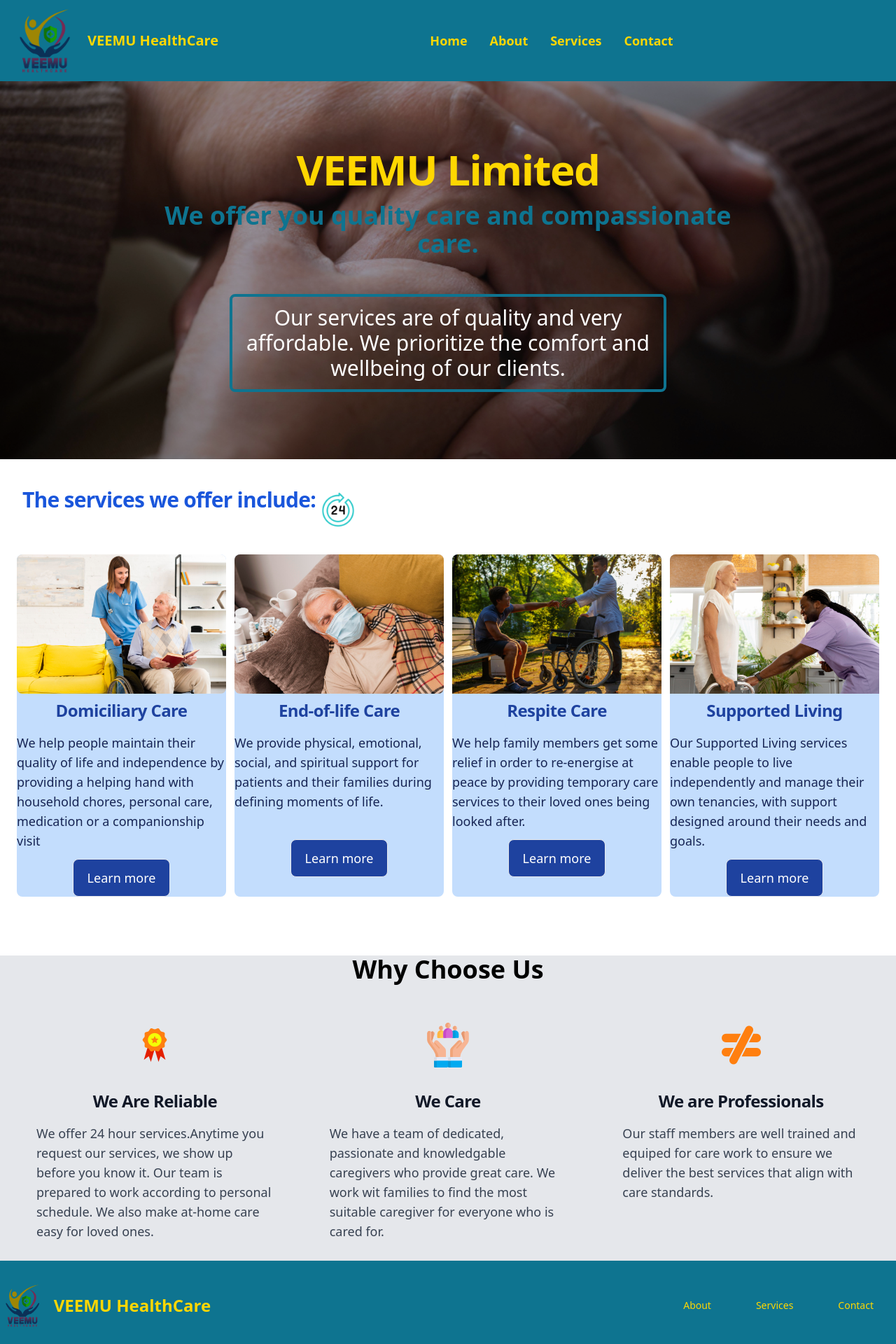
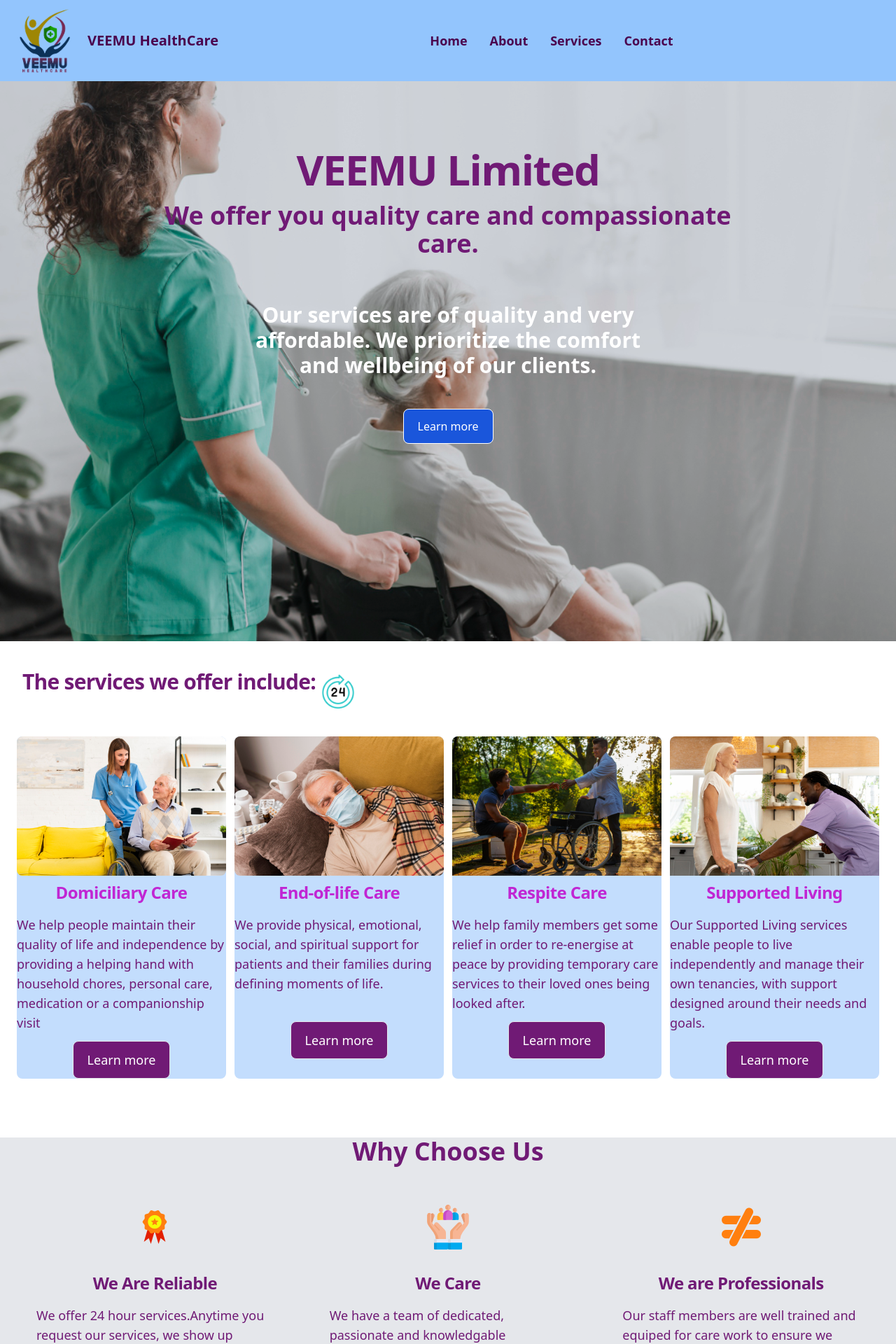
Before and after one commit to rufaro-13/veemu, a React (Create React App) app: page / in a window 1280 px wide. Shown: the top 1920 px of the page at 70% size. Built offline with nearby package versions, Linux system fonts and the light colour scheme.

Commit message:
About page

```diff
--- a/src/components/Footer.js
+++ b/src/components/Footer.js
@@ -13,7 +13,7 @@
 <div className='bg-gray-200'>
     <div className="sm:item-center bg-gray-200 sm:justify-center text-center ">
 
-        <h1 className='sm:tetx-2xl md:text-4xl font-bold '>Why Choose Us</h1>
+        <h1 className='sm:tetx-2xl md:text-4xl text-fuchsia-900 font-bold '>Why Choose Us</h1>
     </div>
 
     <div className='lg:flex grid  lg:grid-cols-3 lg:gap-4 m-auto md:grid-cols-2 md:gap-x-2 grid-col-1 pt-8 px-2 md:px-5 '>
@@ -21,12 +21,12 @@
           <div className="lg:px-8 px-4 col-span-1 lg:w-full md:w-1/2 sm:items-center sm:justify-center">
             <center><img src={excellent} alt='excellence'  class=" sm:items-center sm:justify-center mx-1
             my-6"/>
-            <h5 className="md:text-2xl text-lg font-bold tracking-tight text-gray-900 dark:text-white pt-2">
+            <h5 className="md:text-2xl text-lg font-bold tracking-tight text-fuchsia-900 dark:text-white pt-2">
                 <p>
                 We Are Reliable
                 </p>
             </h5></center>
-            <p className="font-normal text-sm md:text-lg text-gray-700 dark:text-gray-400 pt-4">
+            <p className="font-normal text-sm md:text-lg text-fuchsia-900 dark:text-gray-400 pt-4">
                 <p class='text-left'>
 
                 We offer 24 hour services.Anytime you request our services, we show up before you know it.
@@ -40,12 +40,12 @@
 
           <div className="lg:px-8 px-4 col-span-1 lg:w-full md:w-1/2 sm:items-center sm:justify-center">
             <center><img src={amazing} alt='excellence'  class=" sm:items-center sm:justify-center mx-1   my-6"/>
-            <h5 className="md:text-2xl text-lg font-bold tracking-tight text-gray-900 dark:text-white pt-2">
+            <h5 className="md:text-2xl text-lg font-bold tracking-tight text-fuchsia-900 dark:text-white pt-2">
                 <p>
                 We Care
                 </p>
             </h5></center>
-            <p className="font-normal text-sm md:text-lg text-gray-700 dark:text-gray-400 pt-4">
+            <p className="font-normal text-sm md:text-lg text-fuchsia-900 dark:text-gray-400 pt-4">
                 <p class='text-left'>
                 We have a team of dedicated, passionate and knowledgable caregivers who provide great care. We work wit families to find the most suitable caregiver
                 for everyone who is cared for.<br/><br/>
@@ -57,12 +57,12 @@
 
           <div className="lg:px-8 px-4 col-span-1 lg:w-full md:w-1/2 sm:items-center sm:justify-center">
             <center><img src={equal} alt='excellence'  class=" sm:items-center sm:justify-center mx-1   my-6"/>
-            <h5 className="md:text-2xl text-lg font-bold tracking-tight text-gray-900 dark:text-white pt-2">
+            <h5 className="md:text-2xl text-lg font-bold tracking-tight text-fuchsia-900 dark:text-white pt-2">
                 <p>
                 We are Professionals
                 </p>
             </h5></center>
-            <p className="font-normal text-sm md:text-lg text-gray-700 dark:text-gray-400 pt-4">
+            <p className="font-normal text-sm md:text-lg text-fuchsia-900 dark:text-gray-400 pt-4">
                 <p class='text-left'>
                     Our staff members are well trained and equiped for care work to ensure we deliver the best services
                     that align with care standards.
@@ -83,31 +83,31 @@
         <div class="sm:flex sm:items-center sm:justify-between">
             <a href="https://continuedhealthcare.com/" class="flex items-center mb-4 sm:mb-0">
                 <img src={logo} class="h-8 md:h-16 mr-3" alt="VEEMU Logo" />
-                <span class="self-center text-yellowtheme md:text-2xl text-1xl font-semibold whitespace-nowrap dark:text-white">VEEMU HealthCare</span>
+                <span class="self-center text-fuchsia-900 md:text-2xl text-1xl font-semibold whitespace-nowrap dark:text-white">VEEMU HealthCare</span>
             </a>
             <ul class="flex flex-wrap text-lg text-sm items-center mb-6 text-base font-medium text-white sm:mb-0 dark:text-gray-400">
-                <Link to="/about" className='text-yellowtheme md:px-8 px-4'>
+                <Link to="/about" className='text-fuchsia-900 md:px-8 px-4'>
                     About
                 </Link>
-                <Link to="/services" className='text-yellowtheme md:px-8 px-4'>
+                <Link to="/services" className='text-fuchsia-900 md:px-8 px-4'>
                     Services
                 </Link>
 
-                <Link to="/contact" className='text-yellowtheme md:px-8 px-4'>
+                <Link to="/contact" className='text-fuchsia-900 md:px-8 px-4'>
                     Contact
                 </Link>
             </ul>
         </div>
-        <hr class="my-6 border-emerald-800 sm:mx-auto dark:border-gray-700 lg:my-8" />
+        <hr class="my-6 border-fuchsia-900 sm:mx-auto dark:border-gray-700 lg:my-8" />
         <div class="sm:flex sm:items-center sm:justify-between ml-4">
-        <span class="block text-sm text-yellowtheme sm:text-center dark:text-gray-400 col-span-1">© 2023
-            <a href="https://continuedhealthcare.com/" class="hover:underline text-yellowtheme">
+        <span class="block text-sm text-fuchsia-900 sm:text-center dark:text-gray-400 col-span-1">© 2023
+            <a href="https://continuedhealthcare.com/" class="hover:underline text-fuchsia-900">
                 VEEMU™
             </a>.
             All Rights Reserved.
         </span>
 
-        <span class="block text-sm text-yellowtheme sm:text-center dark:text-gray-400 col-span-1 ">
+        <span class="block text-sm text-fuchsia-900 sm:text-center dark:text-gray-400 col-span-1 ">
             <a href="mailto:rufarochiuta@gmail.com" class="hover:underline">
                 Developed by Rufaro Chiuta
             </a>
--- a/src/components/NavigBar.js
+++ b/src/components/NavigBar.js
@@ -20,7 +20,7 @@
           className="mr-3 h-12 sm:h-24"
           src={logo}
         /></Link>
-        <span className="self-center whitespace-nowrap text-yellowtheme text-xl font-bold dark:text-white">
+        <span className="self-center whitespace-nowrap text-fuchsia-950 text-xl font-bold dark:text-white">
           VEEMU HealthCare
         </span>
       </Navbar.Brand>
@@ -33,18 +33,18 @@
           active
           to="/"
         >
-          <p className='text-yellowtheme font-bold md:text-lg'>
+          <p className='text-fuchsia-950 font-bold md:text-lg'>
             Home
           </p>
         </Link>
-        <Link to="/about" className='text-yellowtheme font-bold md:text-lg'>
+        <Link to="/about" className='text-fuchsia-950 font-bold md:text-lg'>
           About
         </Link>
-        <Link to="/services" className='text-yellowtheme font-bold md:text-lg'>
+        <Link to="/services" className='text-fuchsia-950 font-bold md:text-lg'>
           Services
         </Link>
 
-        <Link to="/contact" className='text-yellowtheme font-bold md:text-lg'>
+        <Link to="/contact" className='text-fuchsia-950 font-bold md:text-lg'>
           Contact
         </Link>
       </Navbar.Collapse>
--- a/src/pages/Home.js
+++ b/src/pages/Home.js
@@ -11,22 +11,26 @@
   return (
     <div>
 
-        <section class=" bg-cover bg-center bg-no-repeat bg-hero_pattern bg-gray-400 bg-blend-multiply">
-            <div class="px-4 mx-auto max-w-screen-xl text-center bg- py-24 lg:py-34">
-            <h1 class="mb-4 text-4xl font-extrabold  tracking-tight leading-none text-yellowtheme md:text-5xl lg:text-6xl">VEEMU Limited</h1>
-                <p class="mb-8 text-2xl font-bold text-gray-300 lg:text-cyan-700  lg:text-4xl sm:px-16 lg:px-48">
+        <section class=" bg-cover bg-center h-screen  bg-no-repeat bg-hero_pattern bg-gray-300 bg-blend-multiply ">
+            <div class="px-4 mx-auto max-w-screen-xl text-center  py-24 lg:py-34">
+            <h1 class="mb-4 text-4xl font-extrabold  tracking-tight leading-none text-fuchsia-900 md:text-5xl lg:text-6xl">VEEMU Limited</h1>
+                <p class="mb-8 text-2xl font-bold text-fuchsia-900 lg:text-fuchsia-900  lg:text-4xl sm:px-16 lg:px-48">
                 We offer you quality care and compassionate care.
 
                 </p>
                 <div class="flex flex-col space-y-4 rounded-lg border-solid border-navcolour sm:flex-row sm:justify-center pt-5 sm:space-y-0 sm:space-x-4">
 
-                   <p className='text-white  py-3 px-3 rounded-lg  border-4 border-navcolour text-2xl lg:text-3xl md:w-1/2'>
+                   <p className='text-white  py-3 px-3 rounded-lg font-bold  border-navcolour text-2xl lg:text-3xl md:w-1/2'>
                         Our services are of quality and very affordable. We prioritize the comfort and wellbeing of our clients.
                    </p>
+                </div>
 
+                <div class="flex flex-col  space-y-4 sm:flex-row pt-8 sm:justify-center sm:space-y-0 sm:space-x-4">
 
-
-                </div>
+                <Link to="services" class="inline-flex justify-center bg-blue-700  hover:text-gray-900 items-center py-3 px-5 text-base font-medium text-center text-white rounded-lg border border-white hover:bg-gray-100 focus:ring-4 focus:ring-gray-400">
+                Learn more
+            </Link>
+        </div>
             </div>
         </section>
 
@@ -34,7 +38,7 @@
             <div class=" px-4 mx-auto max-w-screen-xl text-center pt-4">
 
                 <div class="px-4 mx-auto max-w-screen-xl text-center pt-6 flex ">
-                    <h4 class="mb-4 text-1xl font-extrabold tracking-tight leading-none text-blue-700 md:text-3xl lg:text-3xl">
+                    <h4 class="mb-4 text-1xl font-extrabold tracking-tight leading-none text-fuchsia-900 md:text-3xl lg:text-3xl">
                         The services we offer include:
                     </h4>
 
@@ -47,12 +51,12 @@
 
                     <div className=" col-span-1 rounded-lg bg-blue-200  md:w-1/2 mt-4 sm:items-center sm:justify-center">
                         <img class="rounded-lg" src={domic} alt="old man sitting on a wheelchair" />
-                        <h5 className="md:text-2xl text-lg font-bold tracking-tight text-blue-800 dark:text-white pt-2">
+                        <h5 className="md:text-2xl text-lg font-bold tracking-tight text-fuchsia-600 dark:text-white pt-2">
                             <p>
                             Domiciliary Care
                             </p>
                         </h5>
-                        <p className=" text-sm md:text-lg text-blue-950  dark:text-blue-500 pt-4">
+                        <p className=" text-sm md:text-lg text-fuchsia-900  dark:text-blue-500 pt-4">
                             <p class='text-left'>
                                 We help people maintain their quality of life and independence by providing a
                                 helping hand with household chores, personal care, medication or a companionship visit
@@ -62,7 +66,7 @@
 
                             <Link to="services"
                                 class="inline-flex justify-center hover:text-gray-900 items-center mt-2 md:py-3 md:mt-3 py-2 px-5 text-white font-medium text-sm md:text-lg text-center
-                                text-blue rounded-lg border border-green hover:bg-green-300 focus:ring-4 focus:ring-green-400  bg-blue-800 ">
+                                text-blue rounded-lg border border-green hover:bg-green-300 focus:ring-4 focus:ring-green-400  bg-fuchsia-900 ">
                                     Learn more
                                 </Link>
                         </p>
@@ -72,12 +76,12 @@
                     <div className=" col-span-1 rounded-lg bg-blue-200 lg:w-1/2 md:w-1/2 mt-4 sm:items-center sm:justify-center">
 
                         <img class="rounded-lg" src={paliat} alt="end of life care of a man with terminal illness" />
-                        <h5 className="md:text-2xl text-lg font-bold tracking-tight text-blue-800 dark:text-white pt-2">
+                        <h5 className="md:text-2xl text-lg font-bold tracking-tight text-fuchsia-600 dark:text-white pt-2">
                             <p>
                             End-of-life Care
                             </p>
                         </h5>
-                        <p className="font-normal text-sm md:text-lg text-blue-950 dark:text-gray-400 pt-4">
+                        <p className="font-normal text-sm md:text-lg text-fuchsia-900 dark:text-gray-400 pt-4">
                             <p class='text-left'>
                             We provide physical, emotional, social, and spiritual support for patients and their families
                             during defining moments of life.
@@ -85,7 +89,7 @@
 
                             <Link to="services"
                                 class="inline-flex justify-center hover:text-gray-900 items-center mt-2 md:py-3 md:mt-10 py-2 px-5 text-white font-medium text-sm md:text-lg text-center
-                                text-blue rounded-lg border border-green hover:bg-green-300 focus:ring-4 focus:ring-green-400  bg-blue-800 ">
+                                text-blue rounded-lg border border-green hover:bg-green-300 focus:ring-4 focus:ring-green-400  bg-fuchsia-900 ">
                                     Learn more
                             </Link>
                         </p>
@@ -94,12 +98,12 @@
 
                     <div className=" col-span-1 lg:w-1/2 rounded-lg bg-blue-200 md:w-1/3 mt-4 sm:items-center sm:justify-center">
                         <img class="rounded-t-lg" src={respite} alt="young-doctor-helping-one-guy-stand-up" />
-                        <h5 className="md:text-2xl text-lg font-bold tracking-tight text-blue-800 dark:text-white pt-2">
+                        <h5 className="md:text-2xl text-lg font-bold tracking-tight text-fuchsia-600 dark:text-white pt-2">
                             <p>
                             Respite Care
                             </p>
                         </h5>
-                        <p className="font-normal text-sm md:text-lg text-blue-950 dark:text-gray-400 pt-4">
+                        <p className="font-normal text-sm md:text-lg text-fuchsia-900 dark:text-gray-400 pt-4">
                             <p class='text-left'>
                                 We help family members get some relief in order to re-energise at peace by providing
                                 temporary care services to their loved ones being looked after.
@@ -108,7 +112,7 @@
 
                             <Link to="services"
                                 class="inline-flex justify-center hover:text-gray-900 items-center mt-2 md:py-3 md:mt-3 py-2 px-5 text-white font-medium text-sm md:text-lg text-center
-                                text-blue rounded-lg border border-green hover:bg-green-300 focus:ring-4 focus:ring-green-400  bg-blue-800 ">
+                                text-blue rounded-lg border border-green hover:bg-green-300 focus:ring-4 focus:ring-green-400  bg-fuchsia-900 ">
                                     Learn more
                             </Link>
                         </p>
@@ -116,12 +120,12 @@
 
                     <div className=" col-span-1 rounded-lg bg-blue-200 lg:w-1/2 md:w-1/3 mt-4 sm:items-center sm:justify-center">
                         <img class="rounded-t-lg" src={supported} alt="male-social-worker-taking-care-old-woman" />
-                        <h5 className="md:text-2xl text-lg font-bold tracking-tight text-blue-800 dark:text-white pt-2">
+                        <h5 className="md:text-2xl text-lg font-bold tracking-tight text-fuchsia-600 dark:text-white pt-2">
                             <p >
                             Supported Living
                             </p>
                         </h5>
-                        <p className="font-normal text-sm md:text-lg text-blue-950 dark:text-gray-400 pt-4">
+                        <p className="font-normal text-sm md:text-lg text-fuchsia-900 dark:text-gray-400 pt-4">
                             <p class='text-left'>
                             Our Supported Living services enable people to live independently and manage their own tenancies, with support
                             designed around their needs and goals.
@@ -129,7 +133,7 @@
 
                             <Link to="services"
                                  class="inline-flex justify-center hover:text-gray-900 items-center mt-2 md:py-3 md:mt-3 py-2 px-5 text-white font-medium text-sm md:text-lg text-center
-                                 text-blue rounded-lg border border-green hover:bg-green-300 focus:ring-4 focus:ring-green-400  bg-blue-800 ">
+                                 text-blue rounded-lg border border-green hover:bg-green-300 focus:ring-4 focus:ring-green-400  bg-fuchsia-900 ">
                                      Learn more
                                 </Link>
                         </p>
--- a/tailwind.config.js
+++ b/tailwind.config.js
@@ -5,17 +5,17 @@
   theme: {
     extend: {
       colors: {
-        'navcolour':'	#0e7490',
+        'navcolour':'	rgb(147 197 253)',
         'pinktheme':'#ff1493',
         'bluetheme':'#87c0e6',
         'red':'#ff0000',
         'greentheme':'#32a852',
         'cards':'#89cff0',
-        'yellowtheme':'#FFD700'
+        'yellowtheme':'#9E8604'
       },
 
       backgroundImage: {
-        'hero_pattern': "url('/src/images/close-up-senior-couple-holding-hands.jpg')",
+        'hero_pattern': "url('/src/images/side-view-nurse-pushing-disabled-patient-wheel-chair.jpg')",
         'team_work':"url('/src/images/older-man-wheelchair-smiles-nurse-assistant-she-hands-him-glass-water.jpg')",
 
       },
```
Also changed, not shown: src/pages/About.js (+118 -34 lines), src/images/idea.gif (added), src/images/target.gif (added).
